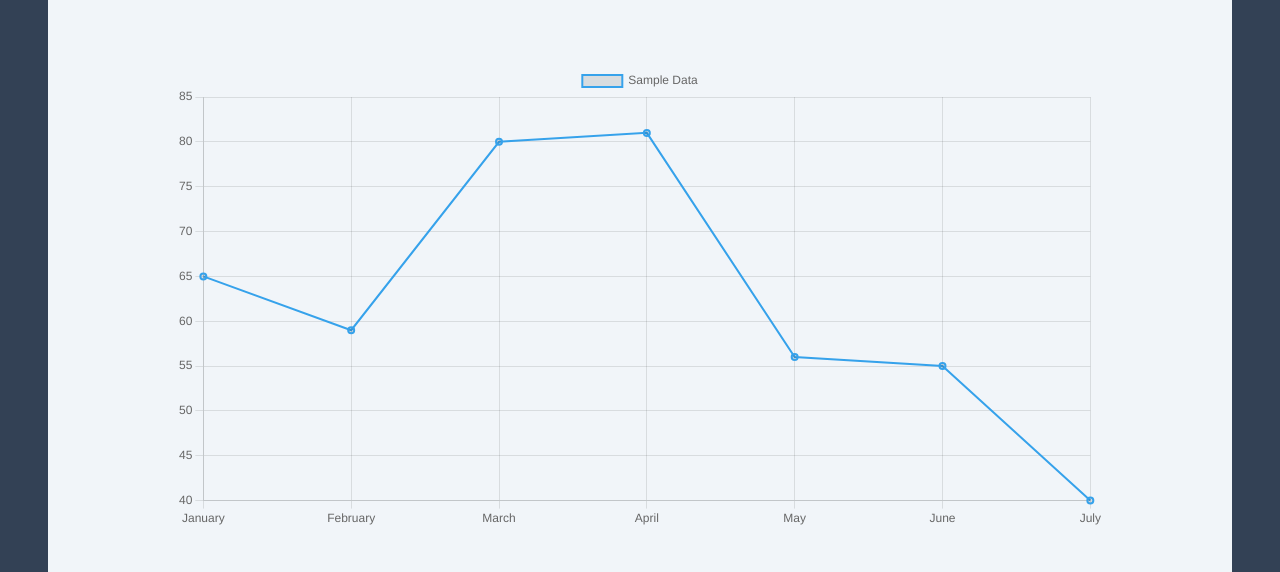
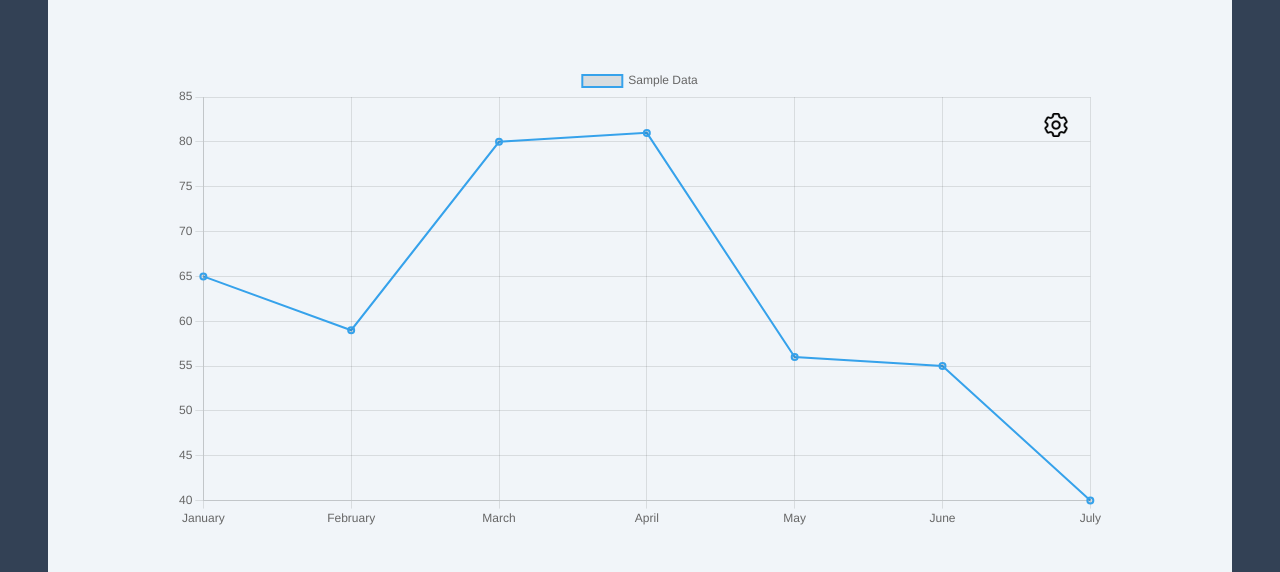
Before and after one commit to JosephMcIndoo/plant.io, a React (Create React App) app in the folder frontend/: page / in a window 1280 px wide. Shown: the part 195-767 px from the top of the page. Built offline with nearby package versions, Linux system fonts and the light colour scheme.

Commit message:
UI/Animations, modularity, graphs

```diff
--- a/frontend/package.json
+++ b/frontend/package.json
@@ -13,6 +13,7 @@
     "react-router-dom": "^6.22.3",
     "react-scripts": "^5.0.1",
     "tailwindcss": "^3.4.1",
+    "typescript": "^5.4.2",
     "web-vitals": "^2.1.4"
   },
   "scripts": {
--- a/frontend/src/App.js
+++ b/frontend/src/App.js
@@ -5,8 +5,6 @@ import { BrowserRouter as Router, Routes, Route } from "react-router-dom";
 import {Automation} from './components/Automation';
 
 function App() {
-
-
   return (
     <Router>
       <div className='bg-slate-700 w-full absolute'>
--- a/frontend/src/components/Automation.js
+++ b/frontend/src/components/Automation.js
@@ -3,16 +3,20 @@ import { Link } from "react-router-dom";
 
 export function Automation() {
     return (
-        <div className='flex flex-col h-screen items-center justify-center '>
-            <h1 className='mt-5 font-bold text-4xl py-10 flex w-full justify-center text-center'>Plantio</h1>
-            <div className='w-4/5 m-5 justify-center flex'>
-                <input type="text" className='w-4/5 p-2 rounded-lg' placeholder='Enter your automation script' />
-            </div>
-            <div className='w-4/5 m-5 justify-center flex'>
+        <>
+            <div className='flex flex-col h-screen items-center justify-center '>
+                <h1 className='mt-5 font-bold text-6xl py-10 flex w-full justify-center text-center text-slate-100'>Plantio</h1>
+                <div className='w-4/5 m-5 justify-center flex'>
+                    <input type="text" className='w-4/5 p-2 rounded-lg' placeholder='Enter your automation script' />
+                </div>
+
+
+                </div>
+                <div className='w-4/5 m-5 justify-center flex'>
                 <Link to="/">
-                    <button className='bg-blue-500 hover:bg-blue-700 text-white absolute top-3 right-3 font-bold py-2 px-4 rounded'>Graphs</button>
+                    <button className='bg-blue-500 hover:bg-blue-700 text-white absolute top-3 right-3 font-bold py-2 px-4 rounded duration-200 ease-in-out'>Graphs</button>
                 </Link>
             </div>
-        </div>
+        </>
     );
 }
--- a/frontend/src/components/Chart.js
+++ b/frontend/src/components/Chart.js
@@ -2,50 +2,36 @@ import Chart from "chart.js/auto";
 import { Line } from 'react-chartjs-2';
 import { Link } from "react-router-dom";
 import { ReactComponent as Plus } from './plus.svg';
+import { Graph } from "./Graphs";
+import { useState } from "react";
 
-const chartData = {
-    labels: ['January', 'February', 'March', 'April', 'May', 'June', 'July'],
-    datasets: [
-        {
-            label: 'Sample Data',
-            data: [65, 59, 80, 81, 56, 55, 40],
-            fill: false,
-            borderColor: 'rgba(54, 162, 235, 1)',
-            borderWidth: 2
-        }
-    ]
-  };
-
-export async function ChartModal() {
-
+export function ChartModal() {
+    // Format: [(x variable, [y variables]), ....]
+    const [graphs, setGraphs] = useState([[0,[1, 2]]]);
     return (
         <>
             <div className='relative flex flex-col items-center justify-center bg-slate-100 rounded-2xl mt-20 m-12 p-10 px-32'>
                 <h1 className='mt-0 font-bold text-4xl py-10 flex w-4/5 justify-center text-center'>Plantio</h1>
-                <div className='w-full m-5 justify-center flex'>
-                    <Line
-                        data={chartData}
-                        options={{
-                            scales: {
-                                yAxes: [{
-                                    ticks: {
-                                        beginAtZero: true
-                                    }
-                                }]
-                            }
-                        }}
-                    />
-                </div>
+
+                    {graphs.map((graph, index) => {
+                        return(
+                            <div className='relative w-full m-5 justify-center flex'>
+                                <Graph x={graph[0]} y={graph[1]}/>
+                            </div>
+                    )})}
+
                 <div className='absolute top-5 left-5 justify-center'>
-                    <button className="flex items-center justify-center px-2 py-2 bg-slate-700 rounded-xl text-white hover:bg-slate-500">
+                    <button
+                        className="flex items-center justify-center px-2 py-2 bg-slate-700 z-10 rounded-xl text-white hover:bg-slate-500 duration-200 ease-in-out"
+                        onClick={() => setGraphs([...graphs, [0,[3]]])}
+                    >
                         <Plus className="w-6 h-6 fill-current" />
                     </button>
                 </div>
-
             </div>
             <div className='w-4/5 m-5 justify-center flex'>
                 <Link to="/automation">
-                    <button className='bg-blue-500 hover:bg-blue-700 text-white absolute top-3 right-3 font-bold py-2 px-4 rounded'>Automation</button>
+                    <button className='bg-blue-500 hover:bg-blue-700 text-white absolute top-3 right-3 font-bold py-2 px-4 rounded duration-200 ease-in-out'>Automation</button>
                 </Link>
             </div>
         </>
--- /dev/null
+++ b/frontend/src/components/Graphs.js
@@ -0,0 +1,49 @@
+import Chart from "chart.js/auto";
+import { Line } from 'react-chartjs-2';
+import Settings from './settings.png';
+import { ReactComponent as Plus } from './plus.svg';
+
+
+const chartData = {
+    labels: ['January', 'February', 'March', 'April', 'May', 'June', 'July'],
+    datasets: [
+        {
+            label: 'Sample Data',
+            data: [65, 59, 80, 81, 56, 55, 40],
+            fill: false,
+            borderColor: 'rgba(54, 162, 235, 1)',
+            borderWidth: 2
+        }
+    ]
+  };
+
+
+export function Graph(x, y) {
+    function setttings() {
+        console.log('settings');
+    }
+    return (
+        <>
+            <Line
+                data={chartData}
+                options={{
+                    scales: {
+                        yAxes: [{
+                            ticks: {
+                                beginAtZero: true
+                            }
+                        }]
+                    }
+                }}
+            >
+            </Line>
+            <button
+                className="absolute items-center top-10 right-7 justify-center px-2 py-2 z-20 rounded-xl text-white hover:bg-slate-500 duration-200 ease-in-out"
+                onClick={() => setttings()}
+            >
+                {/* <Plus className="w-6 h-6 fill-current" /> */}
+                <img src={Settings} alt="settings" className="w-6 h-6 fill-current"/>
+            </button>
+        </>
+    )
+}
```
Also changed, not shown: frontend/src/components/BackendInterpolation.js (added), frontend/src/components/settings.png (added), 1 other file (tests, documents, lock files or other folders).
